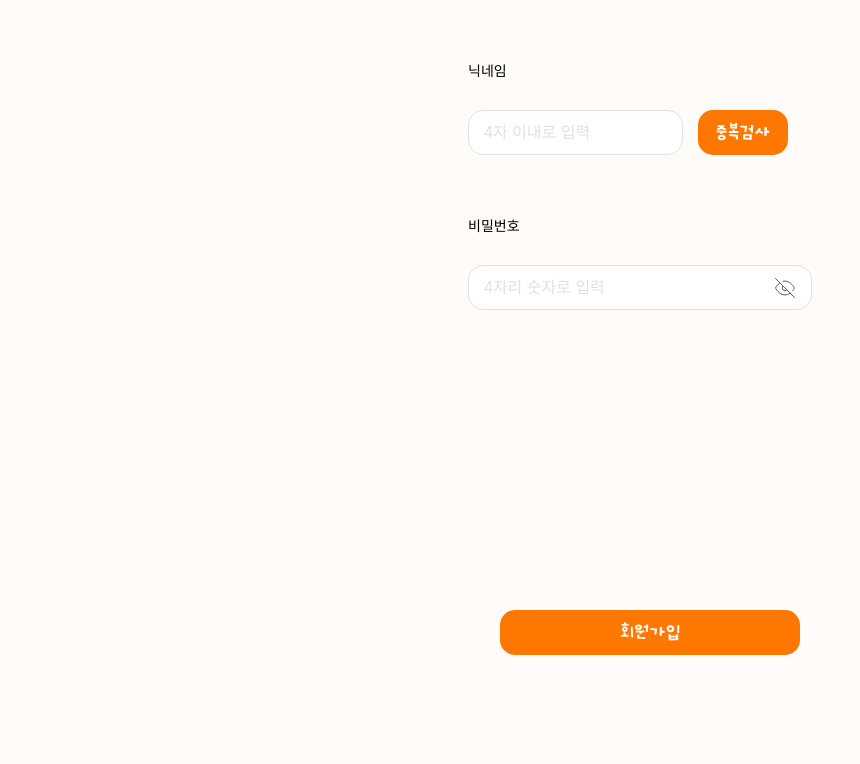
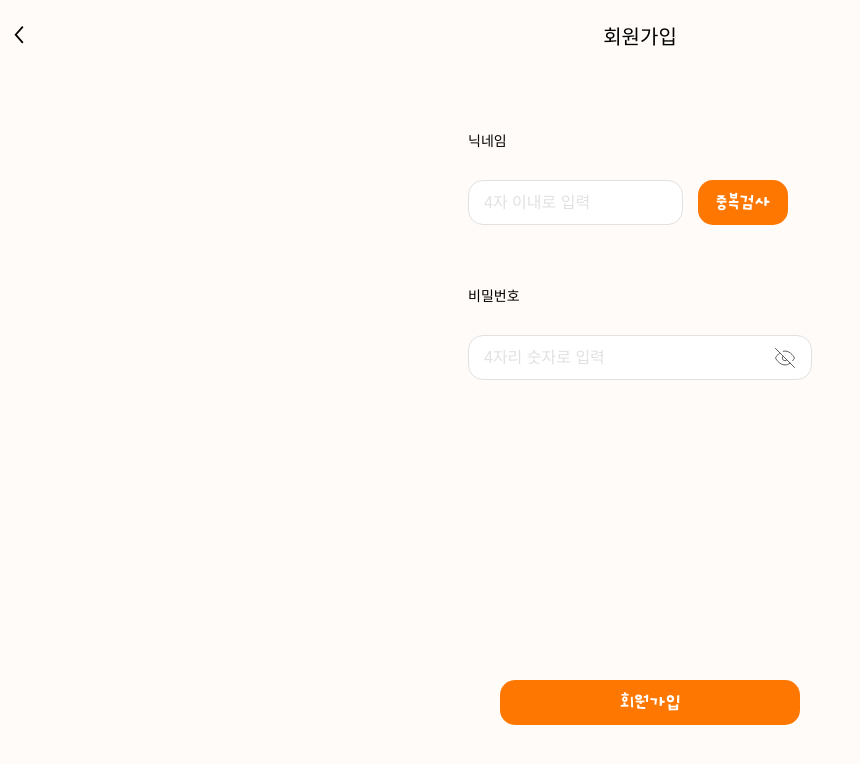
Before and after one commit to Ureca3rd-FE/moong-FE, a React (Vite) app: page /signup in a window 1280 px wide. Shown: the top 764 px of the page, without its empty margins (0-860 px from the left). Built offline with nearby package versions, Linux system fonts and the light colour scheme; no server answers; a web font is replaced by a local one.

Commit message:
[feat] 회원가입 UI header 추가

```diff
--- a/src/pages/Singup.tsx
+++ b/src/pages/Singup.tsx
@@ -6,6 +6,7 @@ import Button from "../components/common/Button";
 import eyeOpenImg from "../assets/images/eye_open.svg";
 import eyeCloseImg from "../assets/images/eye_close.svg";
 import '../style/pages/Login/login.scss';
+import Header from "../components/common/Header";
 
 const Signup = () => {
     const navigate = useNavigate();
@@ -50,6 +51,10 @@ const Signup = () => {
     }
     return (
     <div className="login">
+      <Header
+        text = '회원가입'
+        back = {true}
+      />
       <div className="login_container">
         <div className="login_field">
           <label className="login_label">닉네임</label>
```
